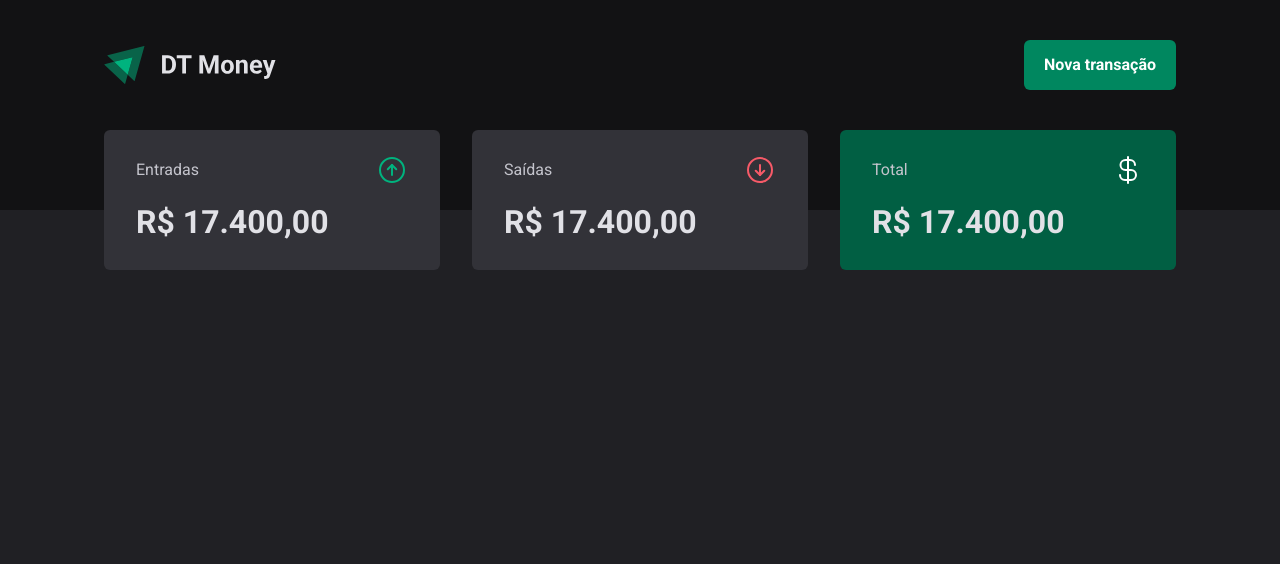
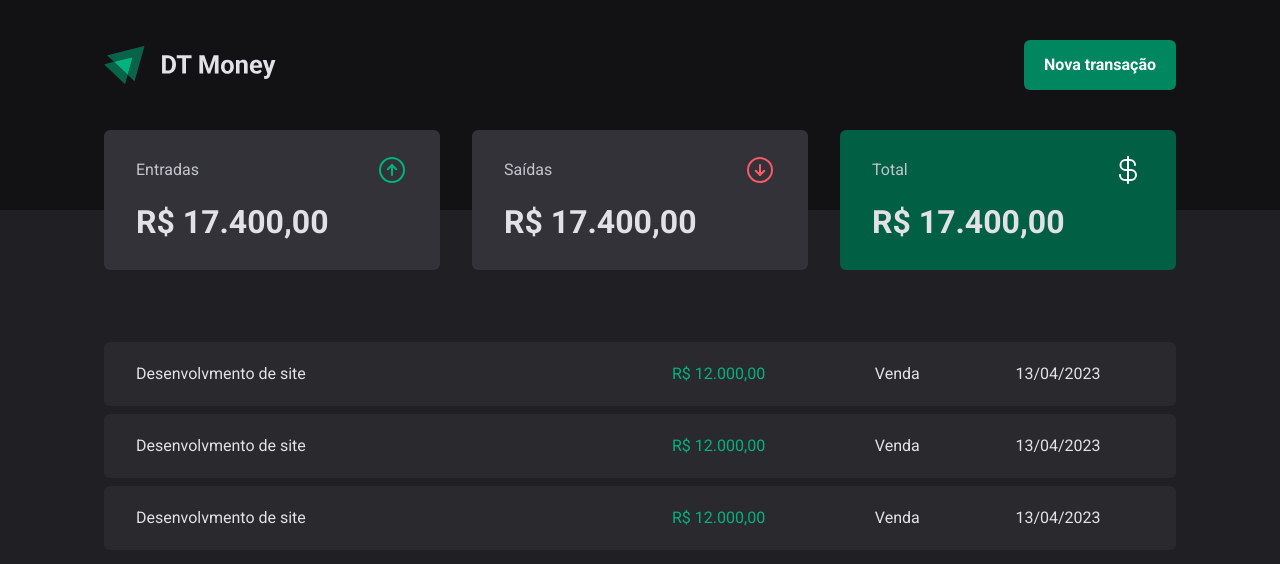
Before and after one commit to CaioQuirinoMedeiros/dt-money, a React (Vite) app: page / in a window 1280 px wide. Shown: the top 564 px of the page. Built offline with nearby package versions, Linux system fonts and the light colour scheme.

Commit message:
transactions table

```diff
--- a/src/pages/Transactions.tsx
+++ b/src/pages/Transactions.tsx
@@ -2,10 +2,66 @@ import { Header } from '../components/Header'
 import { Summary } from '../components/Summary'
 
 export function Transactions() {
+  const variant = 'income'
   return (
     <main>
       <Header />
       <Summary />
+
+      <div className='w-full max-w-[1120px] mt-[4rem] mx-auto px-[1.5rem]'>
+        <table className='w-full border-separate border-spacing-x-0 border-spacing-y-[0.5rem] mt-[1.5rem]'>
+          <tbody>
+            <tr>
+              <td className='w-[50%] py-[1.25rem] px-[2rem] bg-gray-700 rounded-tl-md rounded-bl-md'>
+                Desenvolvmento de site
+              </td>
+              <td
+                className={`py-[1.25rem] px-[2rem] bg-gray-700 ${
+                  variant === 'income' ? 'text-green-300' : 'text-red-300'
+                }`}
+              >
+                R$ 12.000,00
+              </td>
+              <td className='py-[1.25rem] px-[2rem] bg-gray-700'>Venda</td>
+              <td className='py-[1.25rem] px-[2rem] bg-gray-700 rounded-tr-md rounded-br-md'>
+                13/04/2023
+              </td>
+            </tr>
+            <tr>
+              <td className='w-[50%] py-[1.25rem] px-[2rem] bg-gray-700 rounded-tl-md rounded-bl-md'>
+                Desenvolvmento de site
+              </td>
+              <td
+                className={`py-[1.25rem] px-[2rem] bg-gray-700 ${
+                  variant === 'income' ? 'text-green-300' : 'text-red-300'
+                }`}
+              >
+                R$ 12.000,00
+              </td>
+              <td className='py-[1.25rem] px-[2rem] bg-gray-700'>Venda</td>
+              <td className='py-[1.25rem] px-[2rem] bg-gray-700 rounded-tr-md rounded-br-md'>
+                13/04/2023
+              </td>
+            </tr>
+            <tr>
+              <td className='w-[50%] py-[1.25rem] px-[2rem] bg-gray-700 rounded-tl-md rounded-bl-md'>
+                Desenvolvmento de site
+              </td>
+              <td
+                className={`py-[1.25rem] px-[2rem] bg-gray-700 ${
+                  variant === 'income' ? 'text-green-300' : 'text-red-300'
+                }`}
+              >
+                R$ 12.000,00
+              </td>
+              <td className='py-[1.25rem] px-[2rem] bg-gray-700'>Venda</td>
+              <td className='py-[1.25rem] px-[2rem] bg-gray-700 rounded-tr-md rounded-br-md'>
+                13/04/2023
+              </td>
+            </tr>
+          </tbody>
+        </table>
+      </div>
     </main>
   )
 }
```
